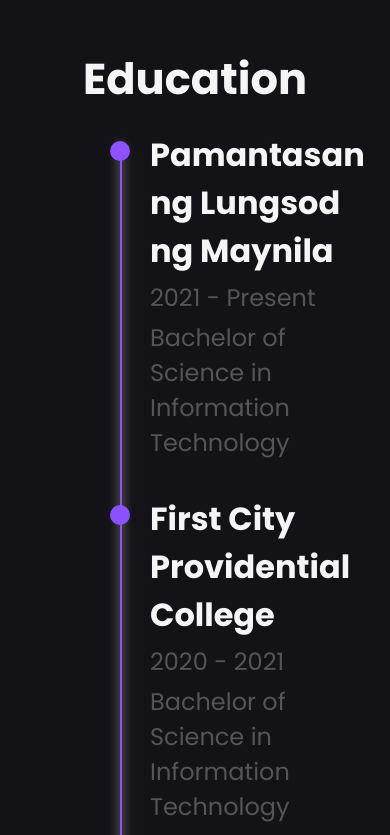
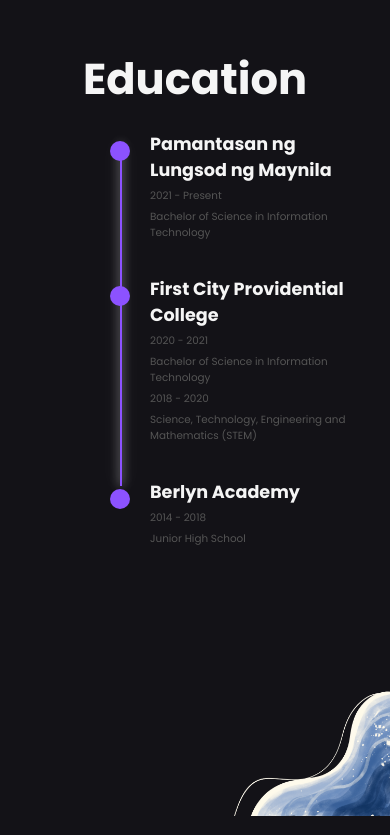
Before and after one commit to bonitoflakeseu/Portfolio-Sophia, a plain HTML site: page index.html in a window 390 px wide. Shown: the part 1820-2655 px from the top of the page. Drawn offline with Linux system fonts and the light colour scheme.

Commit message:
6th - timeline

```diff
--- a/portfolio.css
+++ b/portfolio.css
@@ -284,13 +284,13 @@ section{
 
 .school-details h3 {
     margin: 0;
-    font-size: 2em;
+    font-size: 200%;
 }
 
 .school-details p {
     margin: 5px 0;
     color: #555;
-    font-size: 1.5em;
+    font-size: 150%;
 }
 
 .timeline::before {
@@ -483,15 +483,27 @@ button:hover {
 }
 
 
-@media (max-width: 768px) {
+@media (max-width: 800px) {
     #education {
         background-size: 40%; /* Reduce the size of the background image */
         background-position: bottom right; /* Center horizontally */
     }
 
     .timeline::before {
-        height:760px;
+        height:76%;
     }
+
+    .school-details h3 {
+        margin: 0;
+        font-size: 110%;
+    }
+
+    .school-details p {
+        margin: 5px 0;
+        color: #555;
+        font-size:65%;
+    }
+
 
 
     .nav-toggle-label {
```
